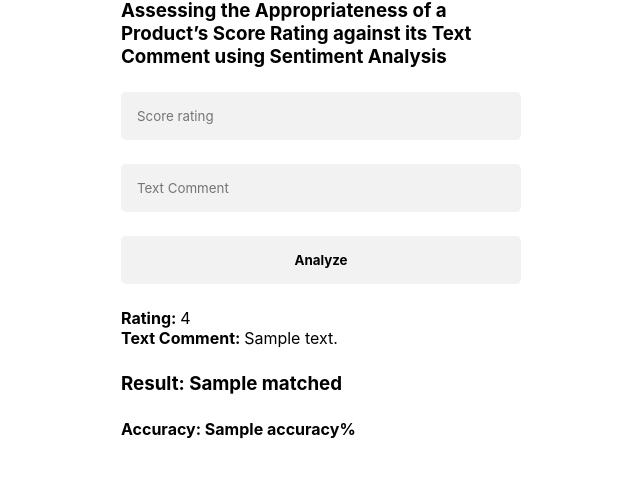
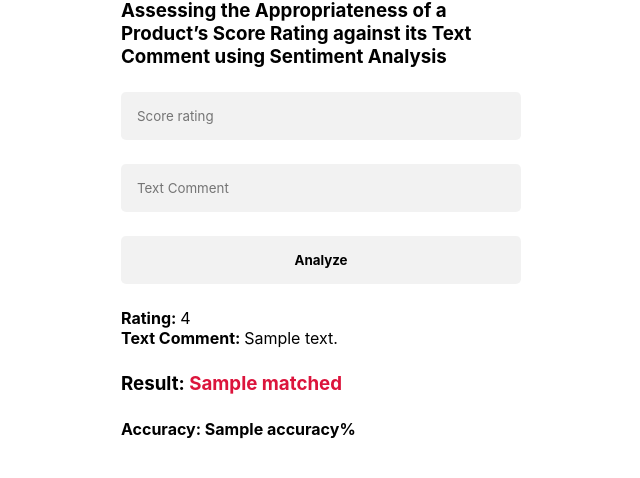
Before and after one commit to EricEchemane/Assessing-the-Correlation-of-a-Product-Review-Comment-and-its-Score-Rating, a Flask app: template templates/index.html in a window 1280 px wide. Shown: the part 33-511 px from the top of the page, without its empty margins (319-959 px from the left). Run offline with Flask 2, Linux system fonts and the light colour scheme; the template is opened without the code that fills it: most values are stand-ins (such as "Sample title", 1, 10 or a date in 2020); some libraries are stand-ins or nearby versions.

Commit message:
Added styling if matched or not

```diff
--- a/templates/index.html
+++ b/templates/index.html
@@ -48,6 +48,14 @@
             flex-direction: column;
             gap: 1.5rem;
         }
+
+        .matched {
+            color: green;
+        }
+
+        .not-matched {
+            color: crimson;
+        }
     </style>
 </head>
 
@@ -73,7 +81,15 @@
                 {{ prediction['text_comment'] }}
             </p>
         </div>
-        <h3> Result: {{ prediction['matched'] }} </h3>
+
+        {% if prediction['matched'] == 'Matched' %}
+        <h3> Result: <span class="matched"> {{ prediction['matched'] }} </span> </h3>
+        {% endif %}
+
+        {% if prediction['matched'] != 'Matched' %}
+        <h3> Result: <span class="not-matched"> {{ prediction['matched'] }} </span> </h3>
+        {% endif %}
+
         <h4> Accuracy: {{ prediction['accuracy'] }}%</h4>
         {% endif %}
     </form>
```
